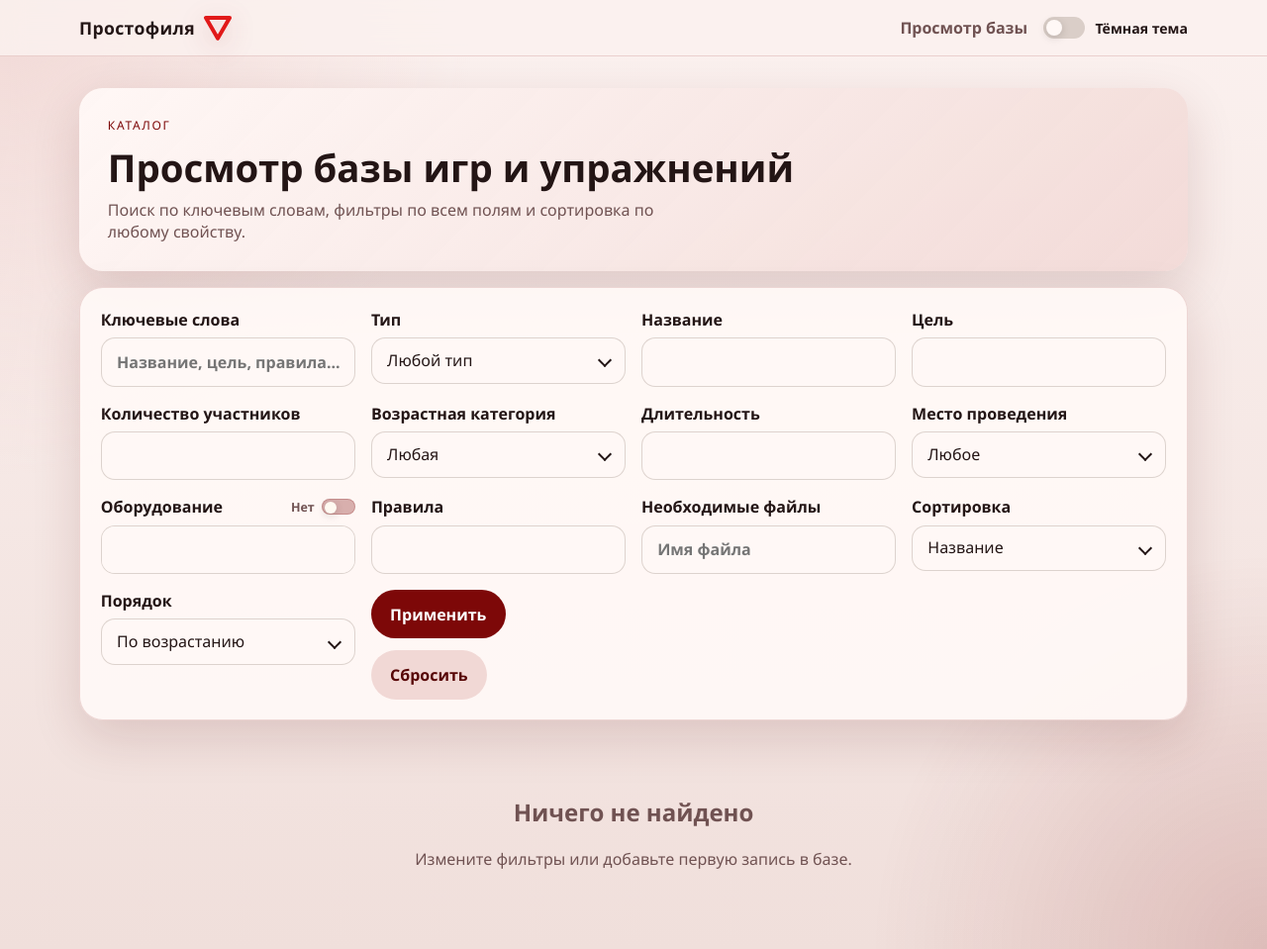
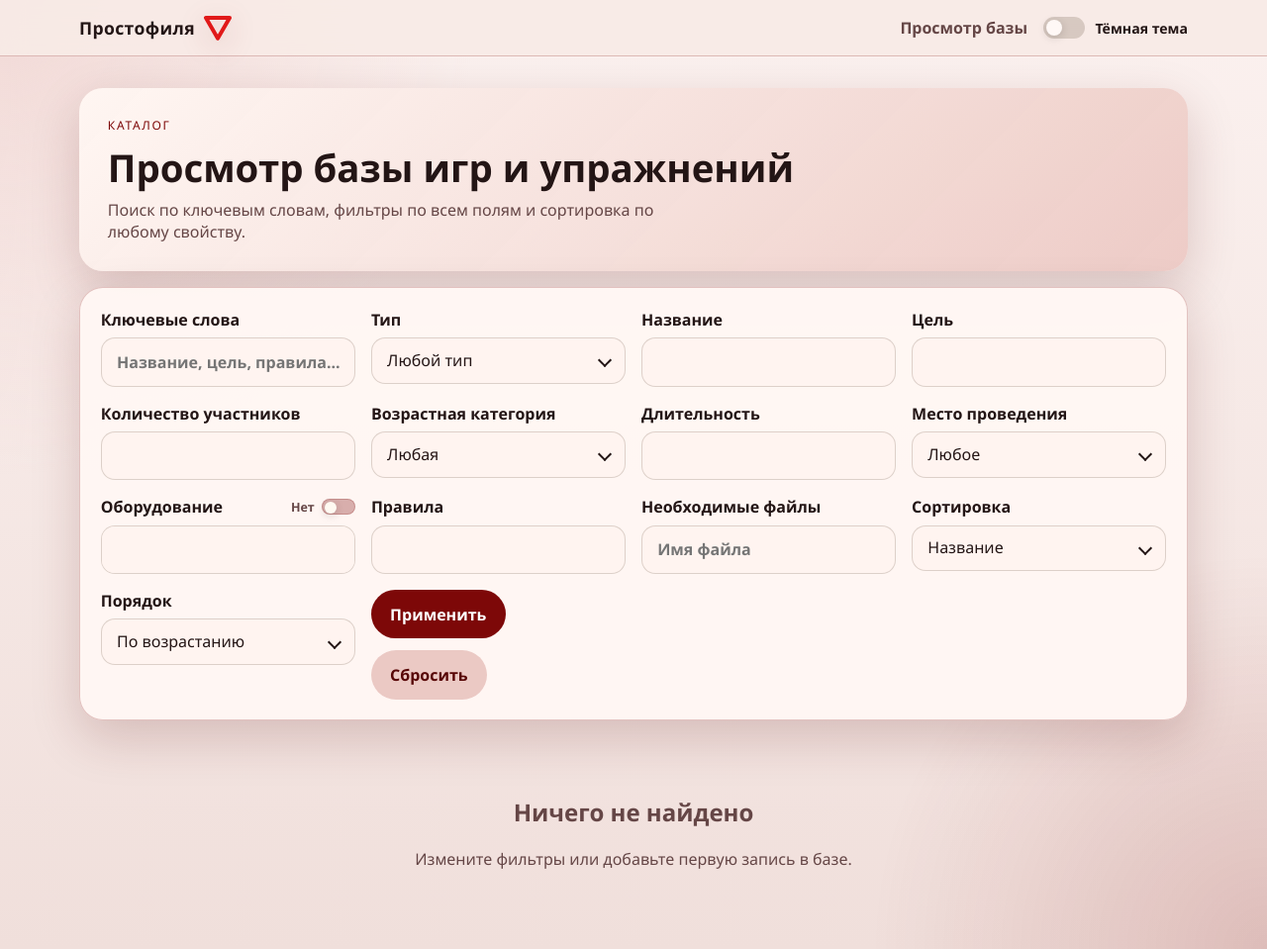
Before and after one commit to Wool5443/games_manual, a Flask app: page /games in a window 1280 px wide. Shown: the whole page at 99% size. Run offline with Flask 3, Linux system fonts and the light colour scheme; data comes from the database, SQL or seed files in the repository; data that the repository does not hold is empty.

Commit message:
Increase light theme contrast

```diff
--- a/static/palette.css
+++ b/static/palette.css
@@ -1,21 +1,21 @@
 :root {
   --bg: #f7ece8;
-  --panel: rgba(255, 249, 247, 0.92);
-  --panel-strong: #fff8f6;
-  --header-bg: rgba(251, 241, 239, 0.85);
-  --hero-bg: linear-gradient(135deg, rgba(255, 248, 246, 0.96), rgba(241, 216, 213, 0.88));
-  --card-bg: rgba(255, 248, 246, 0.92);
+  --panel: rgba(255, 247, 244, 0.96);
+  --panel-strong: #fff4f0;
+  --header-bg: rgba(248, 235, 231, 0.92);
+  --hero-bg: linear-gradient(135deg, rgba(255, 246, 242, 0.98), rgba(236, 201, 196, 0.94));
+  --card-bg: rgba(255, 246, 242, 0.97);
   --toggle-thumb: #fff8f6;
   --text: #231515;
-  --muted: #705252;
-  --line: rgba(125, 8, 8, 0.14);
+  --muted: #654646;
+  --line: rgba(125, 8, 8, 0.22);
   --accent: #7d0808;
   --accent-dark: #570505;
-  --accent-soft: #f1d8d5;
+  --accent-soft: #ebc9c4;
   --success: #2f6b3b;
   --warning: #8b5e00;
   --danger: #7d0808;
-  --shadow: 0 18px 50px rgba(82, 12, 12, 0.14);
+  --shadow: 0 18px 50px rgba(82, 12, 12, 0.18);
 }
 
 [data-theme="dark"] {
--- a/templates/game_detail.html
+++ b/templates/game_detail.html
@@ -5,7 +5,6 @@
 {% block content %}
   <section class="hero compact">
     <div>
-      <p class="eyebrow">Полный просмотр</p>
       <h1>{{ game['title'] }}</h1>
       <p class="lead">Полная карточка игры или упражнения в отдельной вкладке.</p>
     </div>
```
